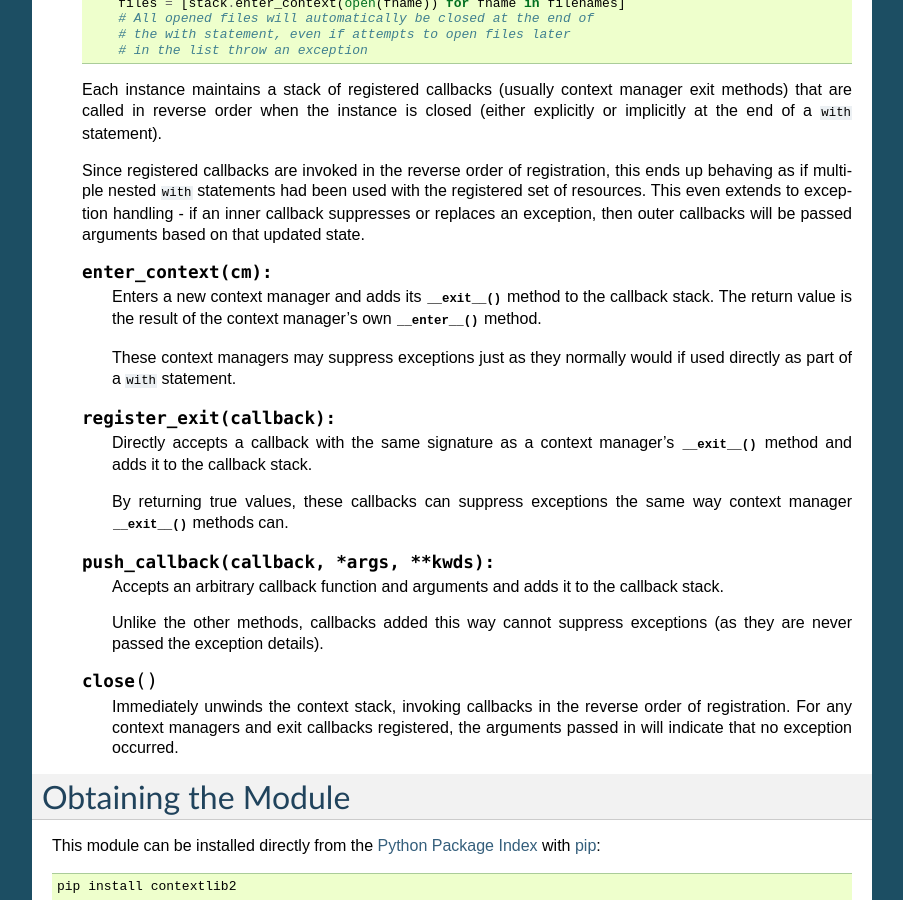
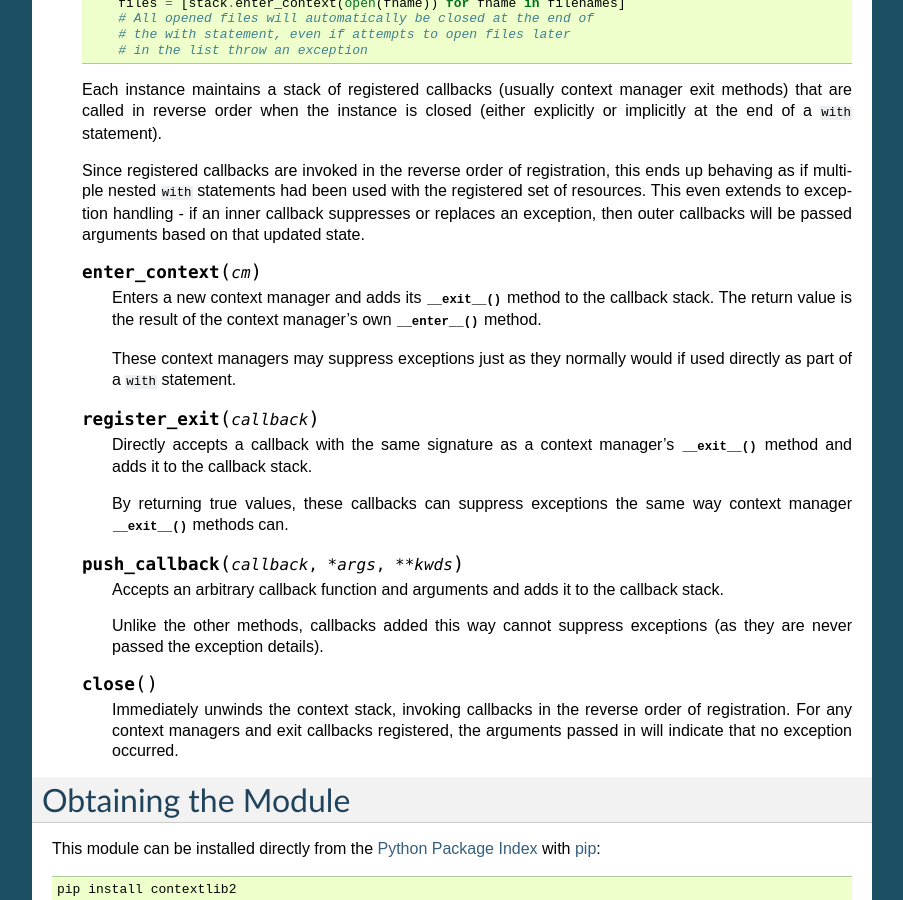
Before and after one commit to trim21/contextlib2, a Sphinx documentation site: the page built from docs/index.rst, in a window 1280 px wide and 900 px high, scrolled down 3115 px. Shown: the whole window, without its empty margins (198-1101 px from the left). Built offline with Sphinx 7.4.7, drawn with Linux system fonts in a browser that asks for light colours; some of the changed text lies outside the part shown.

Commit message:
Remove unnecessary colons

```diff
--- a/docs/index.rst
+++ b/docs/index.rst
@@ -216,7 +216,7 @@ API Reference
    an exception, then outer callbacks will be passed arguments based on that
    updated state.
 
-   .. method:: enter_context(cm):
+   .. method:: enter_context(cm)
 
       Enters a new context manager and adds its :meth:`__exit__` method to
       the callback stack. The return value is the result of the context
@@ -225,7 +225,7 @@ API Reference
       These context managers may suppress exceptions just as they normally
       would if used directly as part of a ``with`` statement.
 
-   .. method:: register_exit(callback):
+   .. method:: register_exit(callback)
 
       Directly accepts a callback with the same signature as a
       context manager's :meth:`__exit__` method and adds it to the callback
@@ -234,7 +234,7 @@ API Reference
       By returning true values, these callbacks can suppress exceptions the
       same way context manager :meth:`__exit__` methods can.
 
-   .. method:: push_callback(callback, *args, **kwds):
+   .. method:: push_callback(callback, *args, **kwds)
 
       Accepts an arbitrary callback function and arguments and adds it to
       the callback stack.
```
